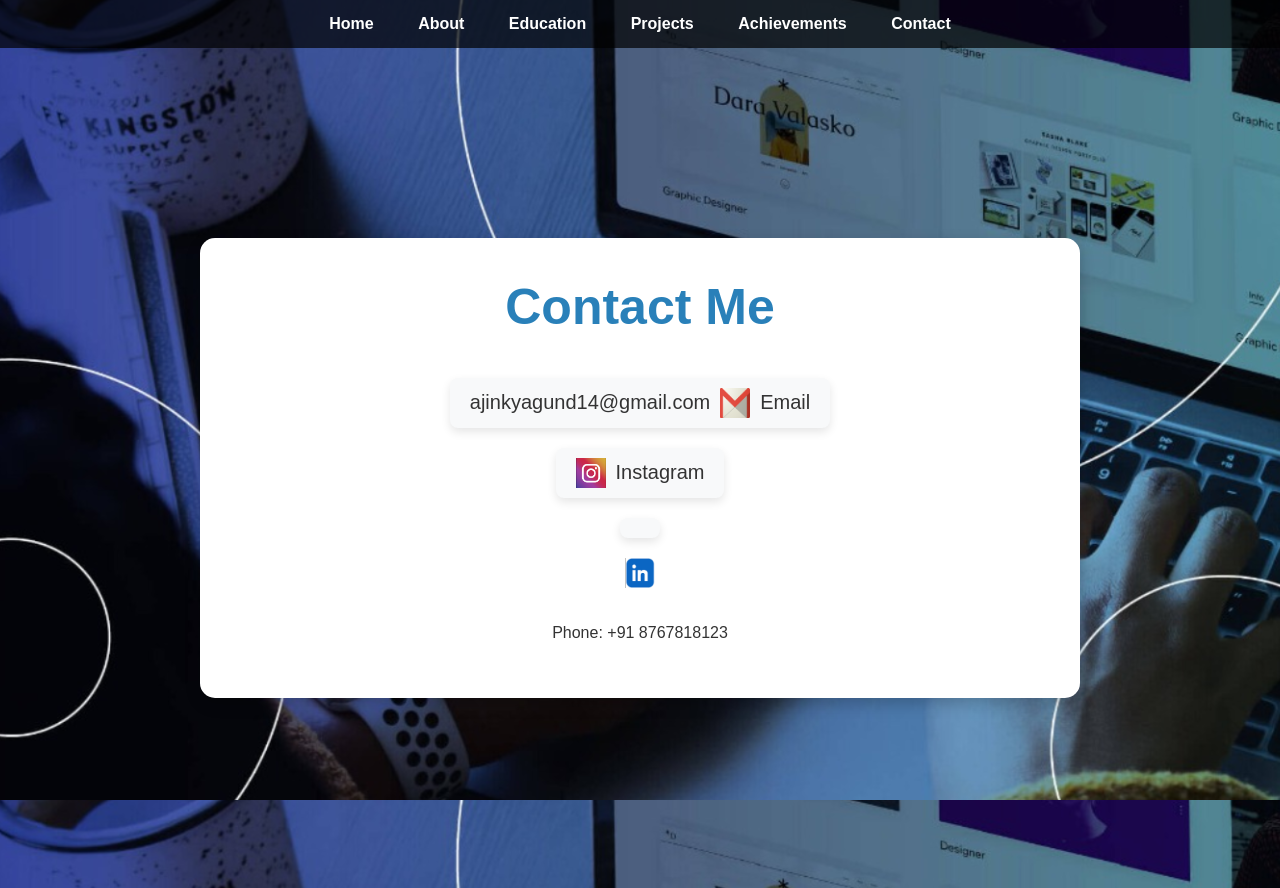
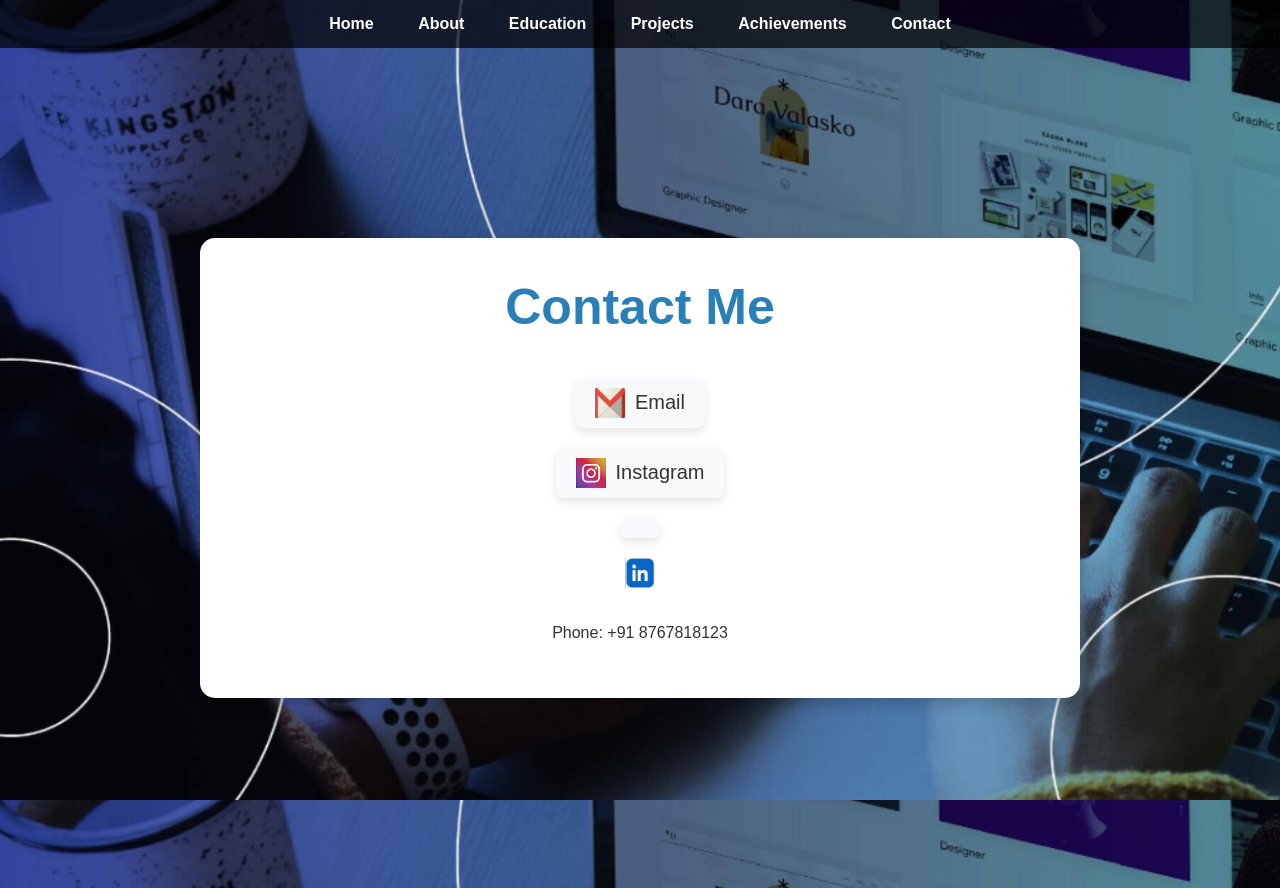
Before and after one commit to Ajinkyagund/ajinkyagund3.github.io, a plain HTML site: page contact.html in a window 1280 px wide. Drawn offline with Linux system fonts and the light colour scheme.

Commit message:
Update contact.html

```diff
--- a/contact.html
+++ b/contact.html
@@ -84,7 +84,7 @@
   <div class="box">
     <h1>Contact Me</h1>
     <div class="contact-links">
-      <a href="mailto:ajinkyagund14@gmail.com">ajinkyagund14@gmail.com
+      <a href="mailto:ajinkyagund14@gmail.com">
         <img src="email.png" alt="Email"> Email
       </a>
       <a href="https://www.instagram.com?_ajinkya_gund.">
```
